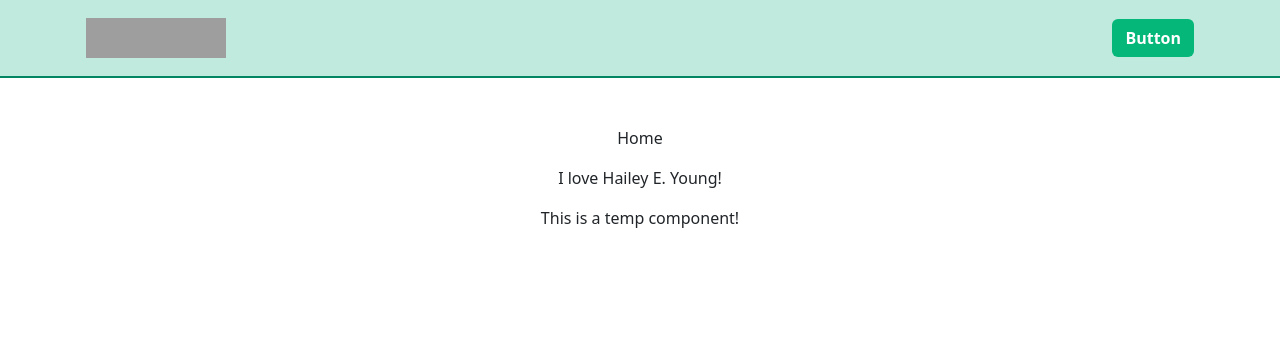
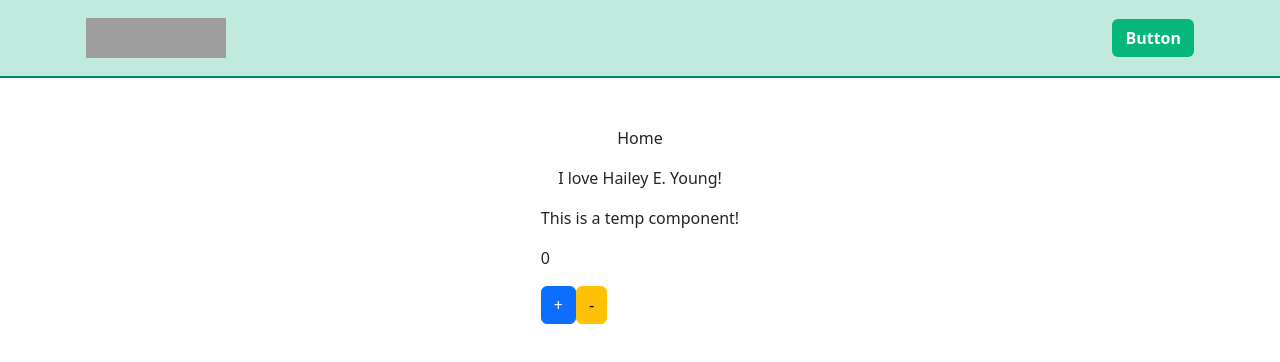
Before and after one commit to valgardg/vue-temp, a Vue app: page /home in a window 1280 px wide. Shown: the top 362 px of the page. Built offline with nearby package versions, Linux system fonts and the light colour scheme; grey boxes are pictures that could not be loaded.

Commit message:
added: temp store as an example

```diff
--- a/src/components/TempComponent.vue
+++ b/src/components/TempComponent.vue
@@ -1,10 +1,18 @@
 <template>
     <div>
         <p>This is a temp component!</p>
+        <p>{{ tempCount }}</p>
+        <button class="btn btn-primary" @click="increaseTempCount">+</button>
+        <button class="btn btn-warning" @click="decreaseTempCount">-</button>
     </div>
 </template>
 
 <script setup lang="ts">
+import { storeToRefs } from 'pinia';
+import { useTempStore } from '@/stores/TempStore';
+
+const { increaseTempCount, decreaseTempCount } = useTempStore();
+const { tempCount } = storeToRefs(useTempStore());
 </script>
 
 <style scoped>
--- /dev/null
+++ b/src/stores/TempStore.ts
@@ -0,0 +1,20 @@
+import { defineStore } from "pinia";
+
+export const useTempStore = defineStore('temporary', {
+    state: () => ({
+        tempCount: 0 as number,
+    }),
+    getters: {
+        getTempCount(state) {
+            return state.tempCount;
+        }
+    },
+    actions: {
+        increaseTempCount() {
+            this.tempCount += 1;
+        },
+        decreaseTempCount() {
+            this.tempCount -= 1;
+        }
+    }
+})
```
